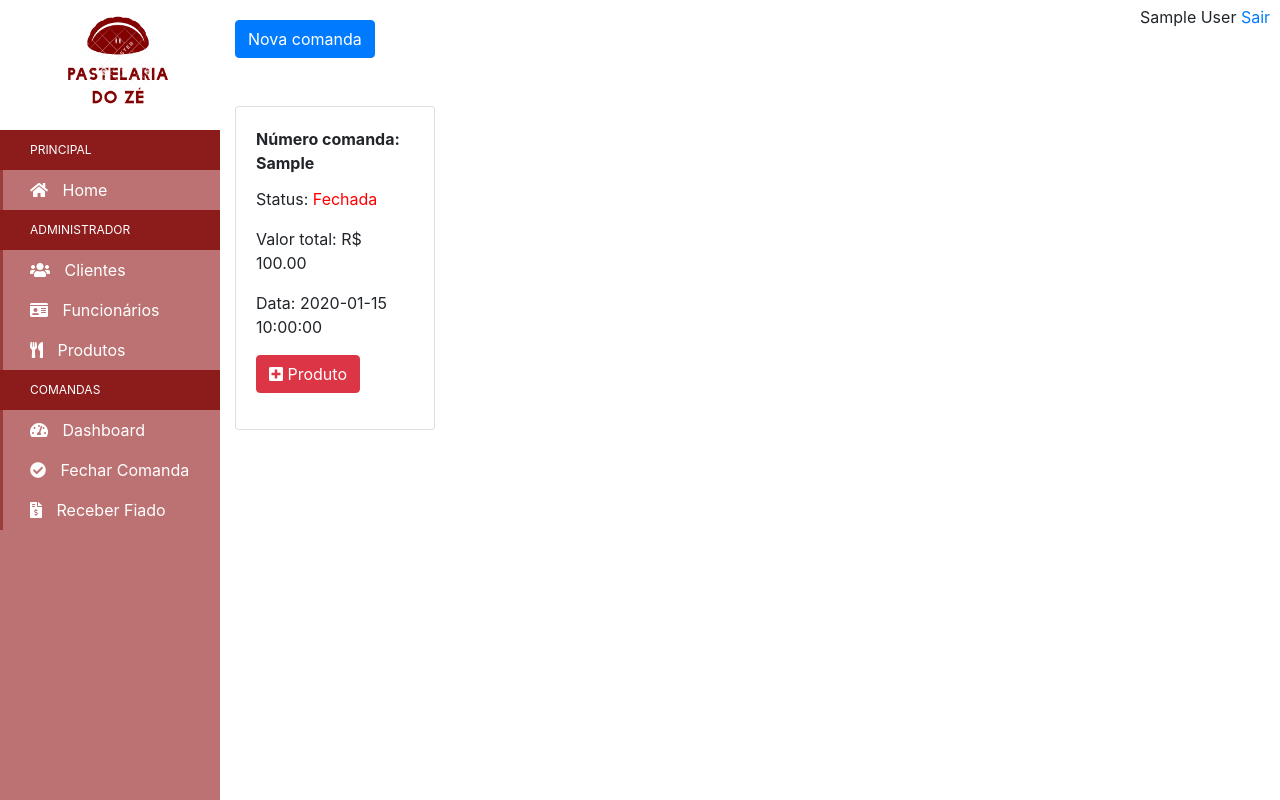
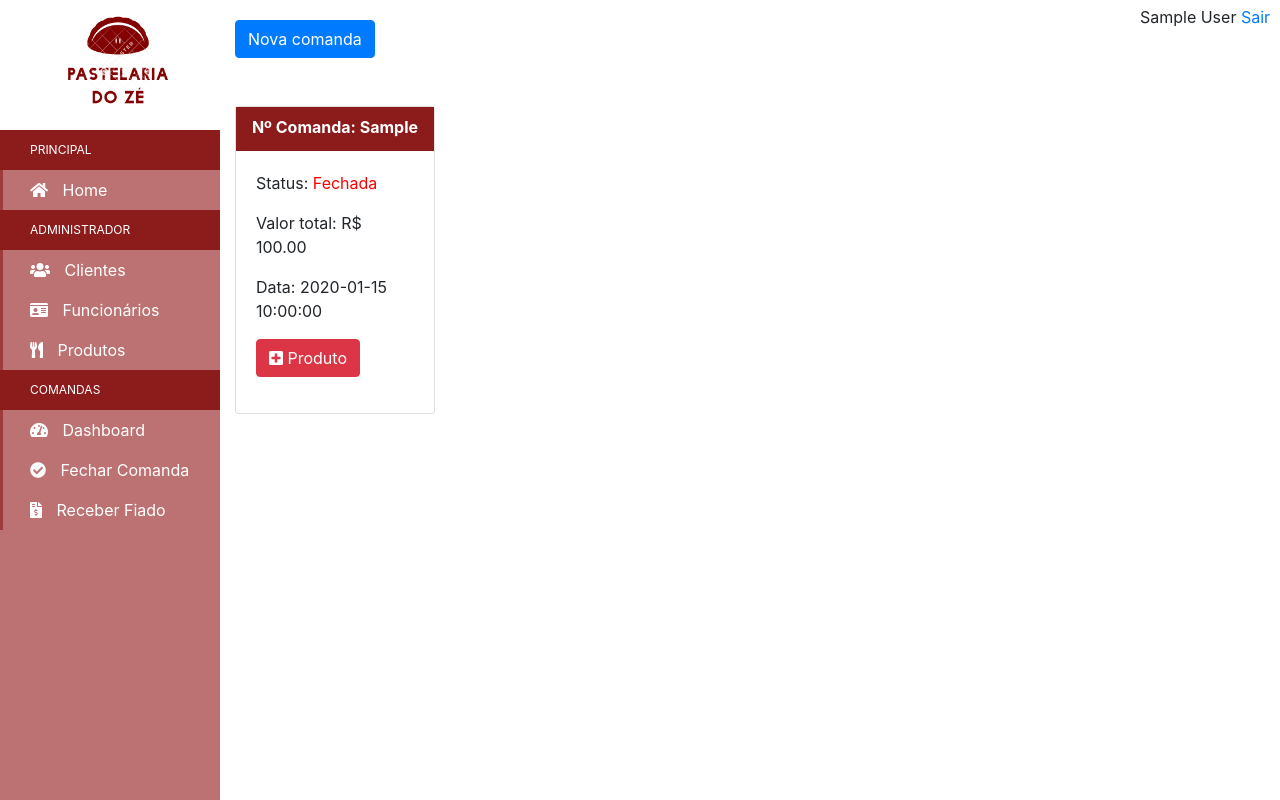
Before and after one commit to ProjetoIntegradorEquipe07/Integrador_Equipe07, a Flask app: page /comanda/ in a window 1280 px wide. Run offline with Flask 2, Linux system fonts and the light colour scheme; the visitor is signed in with stand-in values (Sample User, id 1); tables that the repository leaves empty hold one stand-in row (values such as "Sample post"); some libraries are stand-ins or nearby versions.

Commit message:
close #33

```diff
--- a/mod_comanda/templates/dashboard.html
+++ b/mod_comanda/templates/dashboard.html
@@ -39,8 +39,10 @@
   <div  class="row">
     <div class="col-5">
         <div class="card mb-2" style="width:200px">
+          <div class="text-center" style="background-color: #8c1c1c; clear: both;">
+            <p class="card-title mt-2" style="color: white;"><b>Nº Comanda: {{ comanda[1] }}</b></p>
+          </div>
           <div class="card-body">
-            <p class="card-title"><b>Número comanda: {{ comanda[1] }}</b></p>
             {% if comanda[4] == 0: %}
             <p class="card-text">Status: <span style="color: green;">Aberta</span> </p>
             {% else: %}
```
